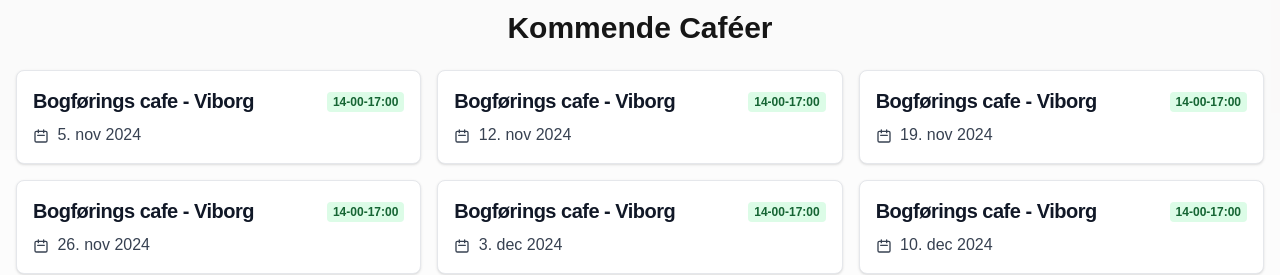
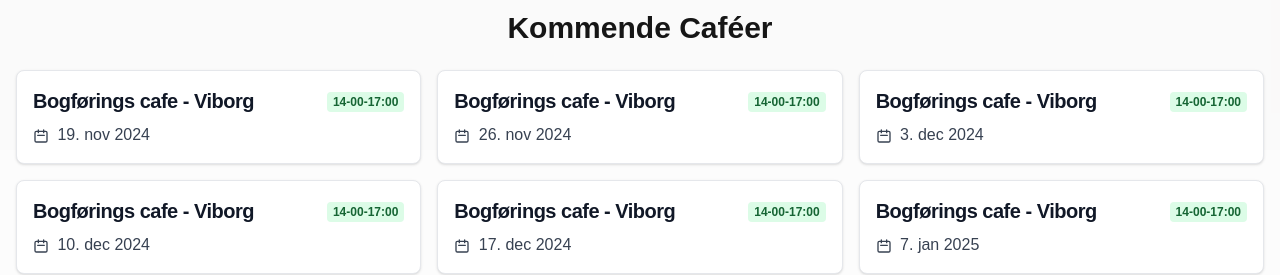
Before and after one commit to AlexanderGC1337/GronbechRevision, a SvelteKit app: page /cafe in a window 1280 px wide. Shown: the part 650-925 px from the top of the page. Built offline with nearby package versions, Linux system fonts and the light colour scheme.

Commit message:
fixed grid

```diff
--- a/src/routes/cafe/+page.svelte
+++ b/src/routes/cafe/+page.svelte
@@ -22,7 +22,7 @@
   }
 
     const events = [
-        {
+       /*  {
             title: "Bogførings cafe - Viborg",
             date: "5. nov 2024",
             time: "14-00-17:00",
@@ -33,7 +33,7 @@
             date: "12. nov 2024",
             time: "14-00-17:00",
             link: "https://ezme.io/c/XEO/CQ6Z",
-        },
+        }, */
         {
             title: "Bogførings cafe - Viborg",
             date: "19. nov 2024",
@@ -146,7 +146,7 @@
     <div class="container mx-auto px-4 py-8 mt-20 mb-10">
         <h1 class="text-3xl font-bold mb-6 text-center">Kommende Caféer</h1>
         <div
-            class="grid grid-cols-1 sm:grid-cols-1 md:grid-cols-1 lg:grid-cols-2 xl:grid-cols-3 gap-4"
+            class="grid grid-cols-1 sm:grid-cols-1 md:grid-cols-1 lg:grid-cols-2 xl:grid-cols-3 gap-4 [&>*:last-child:nth-child(3n-1)]:lg:col-start-2 [&>*:last-child:nth-child(3n-2)]:xl:col-start-2"
         >
             {#each events as event}
                 <a
```
